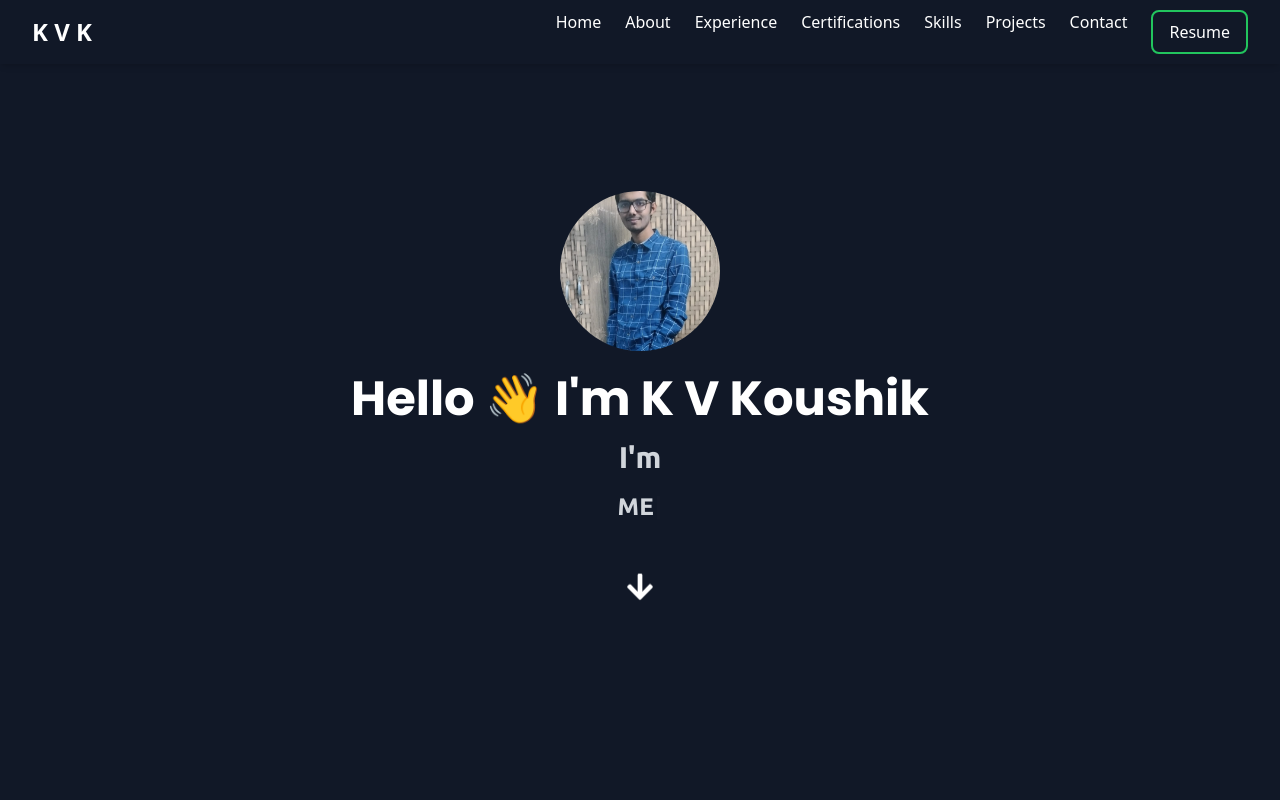
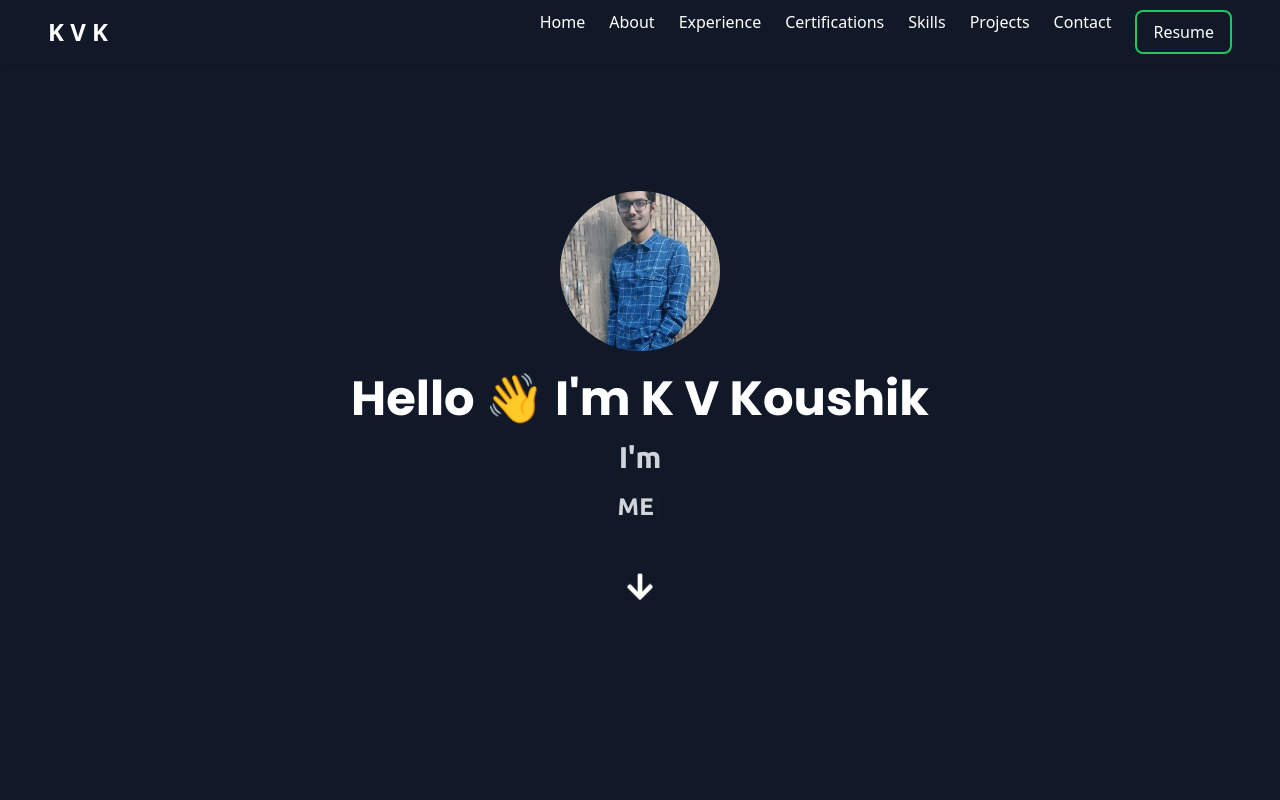
Before and after one commit to kvk1999/portfolio2, a React (Vite) app: page / in a window 1280 px wide. Shown: the top 800 px of the page. Built offline with nearby package versions, Linux system fonts and the light colour scheme.

Commit message:
first commit

```diff
--- a/src/components/Navbar.jsx
+++ b/src/components/Navbar.jsx
@@ -23,14 +23,14 @@ const Navbar = () => {
     <div className="max-w-7xl mx-auto px-4 sm:px-6 lg:px-8 flex items-center justify-between h-16">
       {/* Logo */}
       <div
-          className="text-2xl font-bold cursor-pointer"
+        className="text-2xl font-bold cursor-pointer ml-4" // Add margin-left for the logo
         onClick={(e) => handleNavLinkClick(e, "home")}
       >
         K V K
       </div>
 
       {/* Desktop Navigation */}
-        <div className="hidden md:flex flex-grow justify-end space-x-6">
+      <div className="hidden md:flex flex-grow justify-end space-x-6 mr-4"> {/* Add margin-right for navbar */}
         <a
           href="#home"
           onClick={(e) => handleNavLinkClick(e, "home")}
@@ -93,14 +93,10 @@ const Navbar = () => {
       </div>
 
       {/* Mobile Menu Toggle */}
-        <div className="md:hidden">
-          <button onClick={toggleNav} className="text-white focus:outline-none">
-            {navOpen ? (
-              <FaTimes size={24} />
-            ) : (
-              <FaBars size={24} /> // Ensure the hamburger icon is here for mobile
-            )}
-          </button>
+      <div className="md:hidden" onClick={toggleNav}>
+        <div className="text-white">
+          {navOpen ? <FaTimes size={24} /> : <FaBars size={24} />}
+        </div>
       </div>
     </div>
 
@@ -169,6 +165,7 @@ const Navbar = () => {
       </a>
     </div>
   </nav>
+
   );
 };
 
--- a/src/components/Projects.jsx
+++ b/src/components/Projects.jsx
@@ -10,7 +10,7 @@ export default function Projects() {
   return (
     <section id="projects" className="p-8 bg-gray-900">
       <hr />
-      <h2 className="text-5xl text-white font-extrabold font-oswald text-center mt-20">Projects</h2>
+      <h2 className="text-5xl text-white font-oswald text-center mt-20">Projects</h2>
       <div className="grid grid-cols-1 sm:grid-cols-2 md:grid-cols-3 lg:grid-cols-3 xl:grid-cols-3 w-full mx-auto gap-5 mt-5 mb-10">
         {/* Income and Expenses Game */}
         <div className="mt-4 grid gap-4 border rounded-md bg-slate-900 hover:scale-105 hover:animate-pulse">
```
Lines whose indentation alone changed are shown as unchanged.
